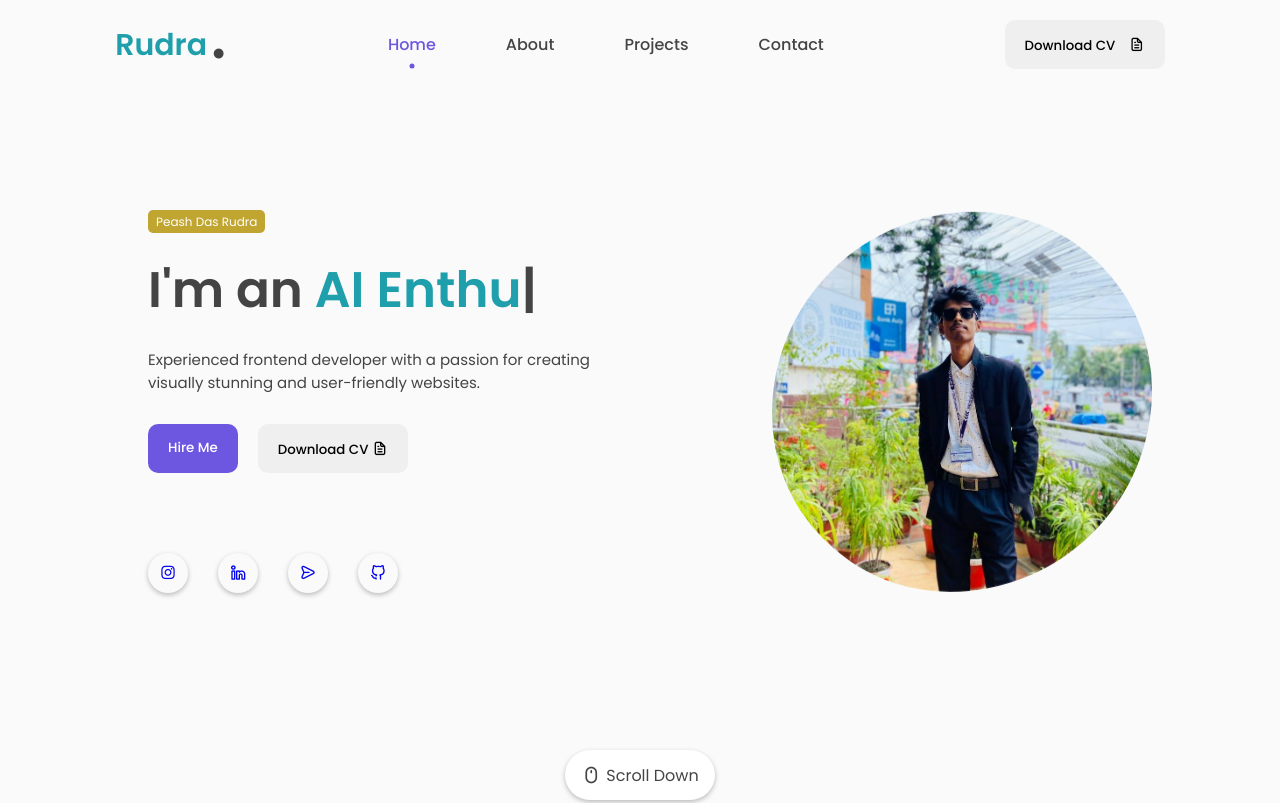
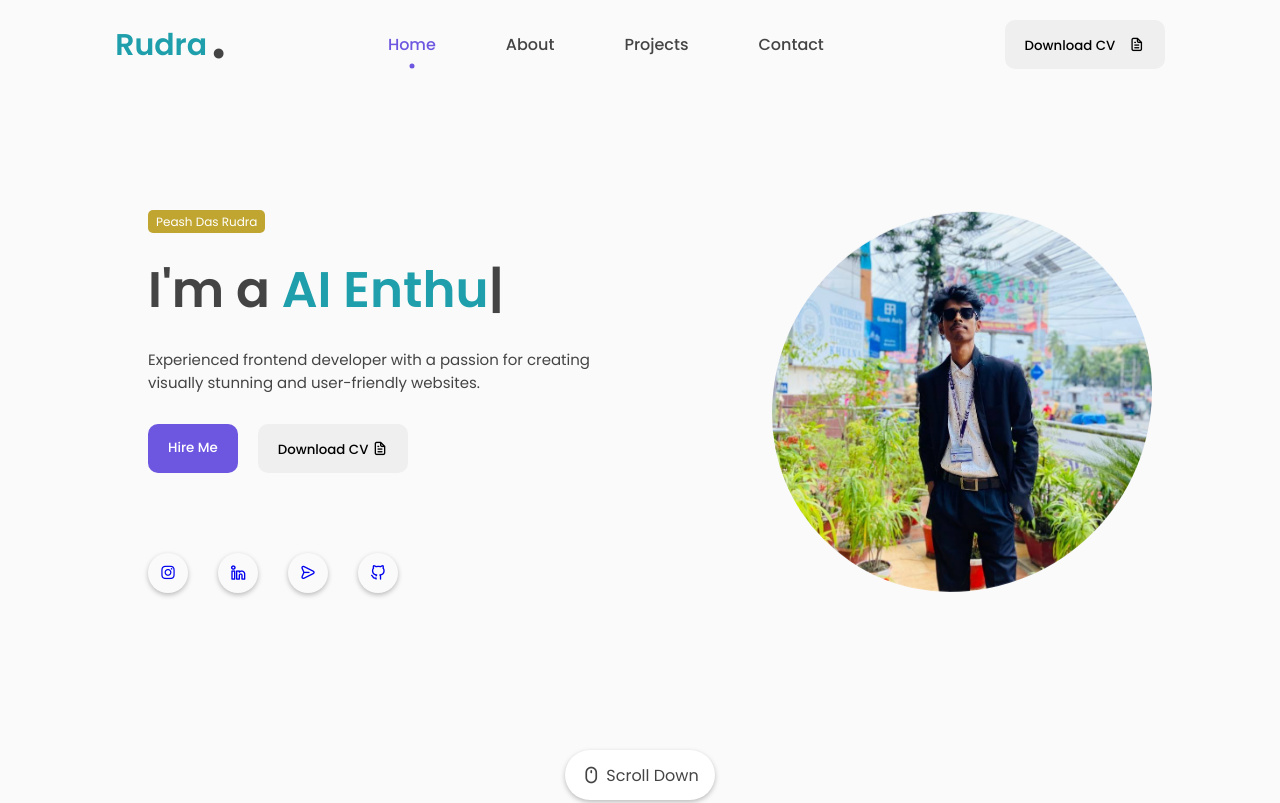
Before and after one commit to peashdasrudra/Portfolio-Website, a plain HTML site: page index.html in a window 1280 px wide. Shown: the top 803 px of the page. Drawn offline with nearby package versions, Linux system fonts and the light colour scheme.

Commit message:
Update index.html

```diff
--- a/index.html
+++ b/index.html
@@ -69,7 +69,7 @@
               <span>Peash Das Rudra</span>
             </div>
             <div class="featured-name">
-              <p>I'm an <span class="typedText"></span></p>
+              <p>I'm a <span class="typedText"></span></p>
             </div>
             <div class="featured-text-info">
               <p>
```
